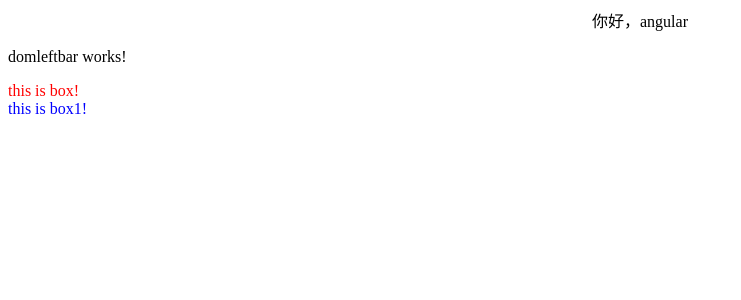
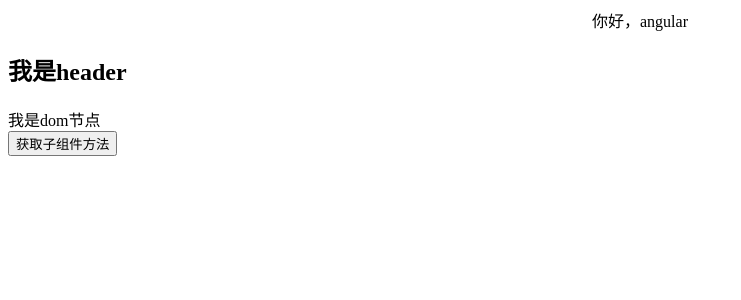
Before and after one commit to yhyancy/Angularbili20200321, an Angular app: page / in a window 1280 px wide. Shown: the top 300 px of the page, without its empty margins (0-741 px from the left). Built offline with nearby package versions, Linux system fonts and the light colour scheme.

Commit message:
父组件调用子组件方法- viewchild

```diff
--- a/src/app/app.component.html
+++ b/src/app/app.component.html
@@ -10,5 +10,8 @@
 <!-- <app-search></app-search>
 <hr>
 <app-todolist></app-todolist> -->
-<app-domleftbar></app-domleftbar>
+<!-- <app-domleftbar></app-domleftbar> -->
+<!-- <hr> -->
+
+<app-viewchild></app-viewchild>
 <br />
--- a/src/app/app.module.ts
+++ b/src/app/app.module.ts
@@ -13,7 +13,8 @@ import { TodolistComponent } from './todolist/todolist.component';
 
 //引用并配置服务
 import { StorageService } from './services/storage.service';
-import { DomleftbarComponent } from './components/domleftbar/domleftbar.component'
+import { DomleftbarComponent } from './components/domleftbar/domleftbar.component';
+import { ViewchildComponent } from './components/viewchild/viewchild.component'
 
 @NgModule({
   declarations: [
@@ -24,7 +25,8 @@ import { DomleftbarComponent } from './components/domleftbar/domleftbar.componen
     FormComponent,
     SearchComponent,
     TodolistComponent,
-    DomleftbarComponent
+    DomleftbarComponent,
+    ViewchildComponent
   ],
   imports: [
     BrowserModule,
--- a/src/app/components/header/header.component.ts
+++ b/src/app/components/header/header.component.ts
@@ -11,5 +11,8 @@ export class HeaderComponent implements OnInit {
 
   ngOnInit() {
   }
+  run(){
+    console.log('我是header里的run方法')
+  }
 
 }
--- /dev/null
+++ b/src/app/components/viewchild/viewchild.component.html
@@ -0,0 +1,3 @@
+<app-header #header></app-header>
+<div #myBox>我是dom节点</div>
+<button (click)="getChildrenRun()">获取子组件方法</button>
--- /dev/null
+++ b/src/app/components/viewchild/viewchild.component.ts
@@ -0,0 +1,33 @@
+import { Component, OnInit,ViewChild } from '@angular/core';
+
+@Component({
+  selector: 'app-viewchild',
+  templateUrl: './viewchild.component.html',
+  styleUrls: ['./viewchild.component.scss']
+})
+export class ViewchildComponent implements OnInit {
+  //获取dom节点
+  @ViewChild('myBox',{static:true}) myBox: any
+  //获取组件
+  @ViewChild('header', { static: true }) header:any
+
+
+  constructor() { }
+
+  ngOnInit() {
+  }
+  ngAfterViewInit(): void {
+    //Called after ngAfterContentInit when the component's view has been initialized. Applies to components only.
+    //Add 'implements AfterViewInit' to the class.
+    console.log('this.myBox',this.myBox)
+    console.log('this.myBox.nativeElement', this.myBox.nativeElement)
+    //调用子组件的方法
+    this.header.run()
+
+  }
+  getChildrenRun() {
+    //调用子组件的方法
+    this.header.run()
+  }
+
+}
```
Also changed, not shown: src/app/components/viewchild/viewchild.component.scss (added), 1 other file (tests, documents, lock files or other folders).
